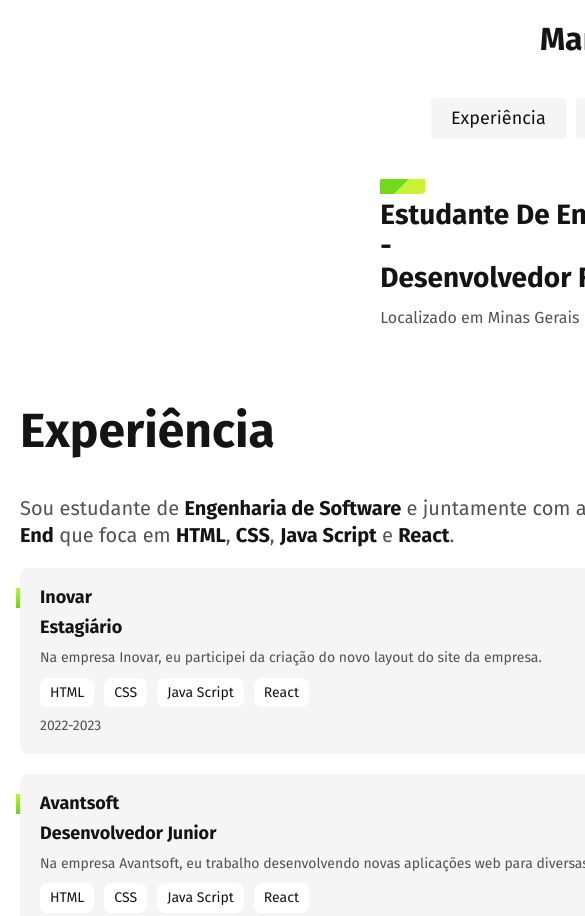
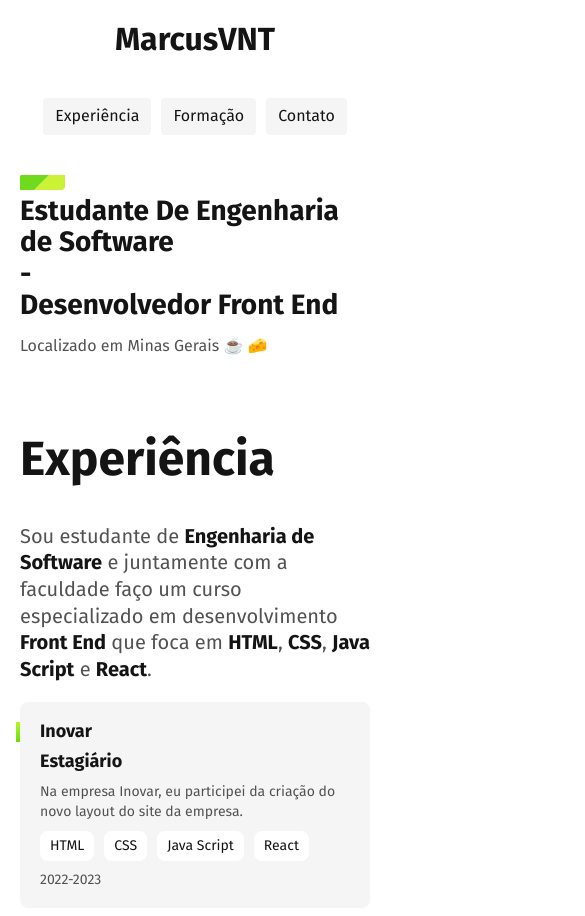
Before and after one commit to MarcusVNT/marcusvnt.github.io, a plain HTML site: page index.html in a window 390 px wide. Shown: the top 916 px of the page, 585 px wide, since content can reach past the window. Drawn offline with Linux system fonts and the light colour scheme.

Commit message:
correção3 no head

```diff
--- a/css/header.css
+++ b/css/header.css
@@ -1,5 +1,5 @@
 #header {
-  width: 1200px;
+  max-width: 1200px;
   padding: 40px 20px;
   margin: 0 auto;
   display: flex;
@@ -35,3 +35,9 @@
     border-radius: 4px;
   }
 }
+@media (max-width: 500px) {
+  .menu a {
+    font-size: 1rem;
+    padding: 8px 12px;
+  }
+}
```
